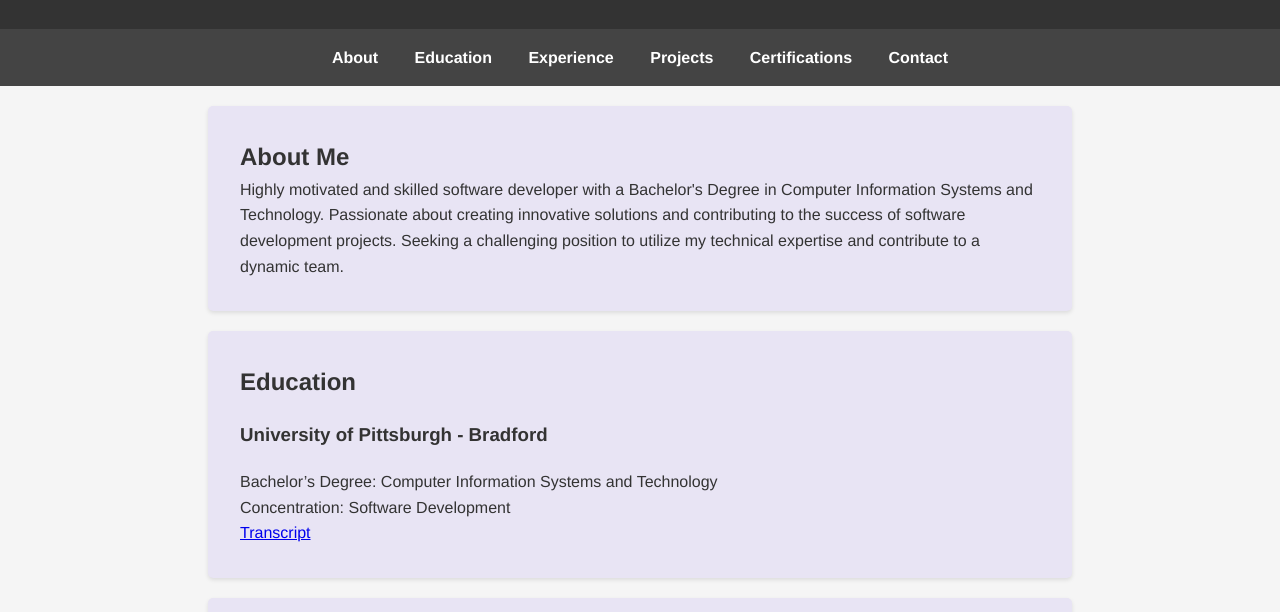
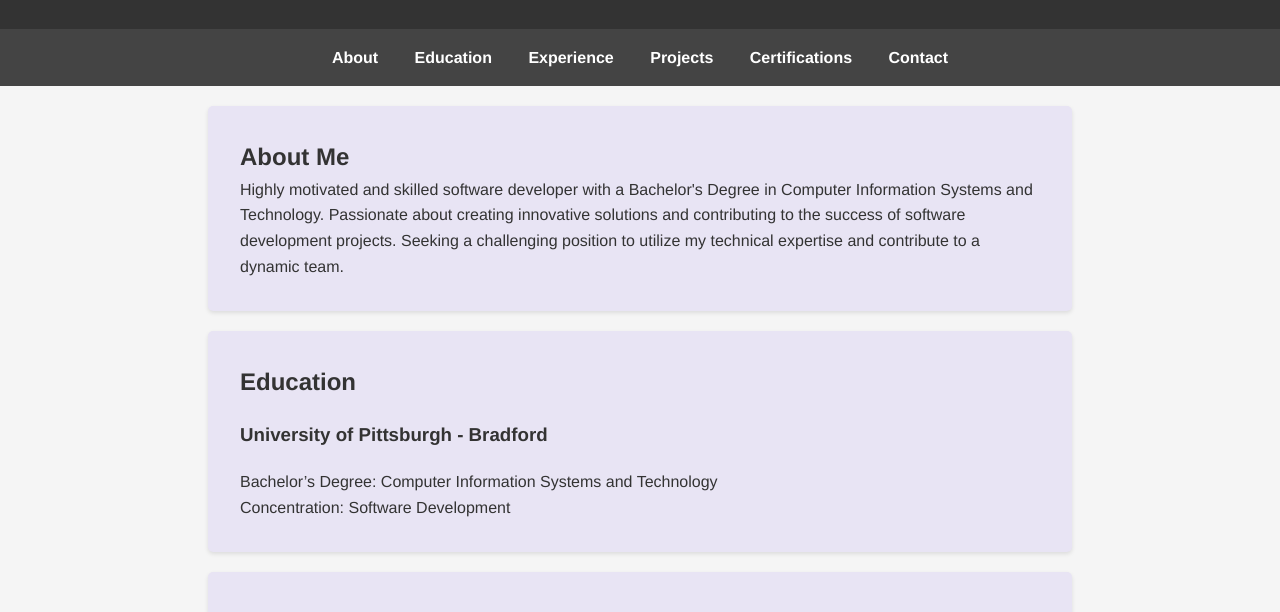
Before and after one commit to AlfredMonty/AlfredMonty.github.io, a plain HTML site: page index.html in a window 1280 px wide. Shown: the part 112-724 px from the top of the page. Drawn offline with Linux system fonts and the light colour scheme.

Commit message:
Update index.html

```diff
--- a/index.html
+++ b/index.html
@@ -34,7 +34,7 @@
             <h3>University of Pittsburgh - Bradford</h3>
             <p>Bachelor’s Degree: Computer Information Systems and Technology</p>
             <p>Concentration: Software Development</p>
-            <a href="UniversityOfPittsburghTranscript.pdf">Transcript</a>
+            <!-- <a href="UniversityOfPittsburghTranscript.pdf">Transcript</a> -->
         </div>
     </section>
 
```
